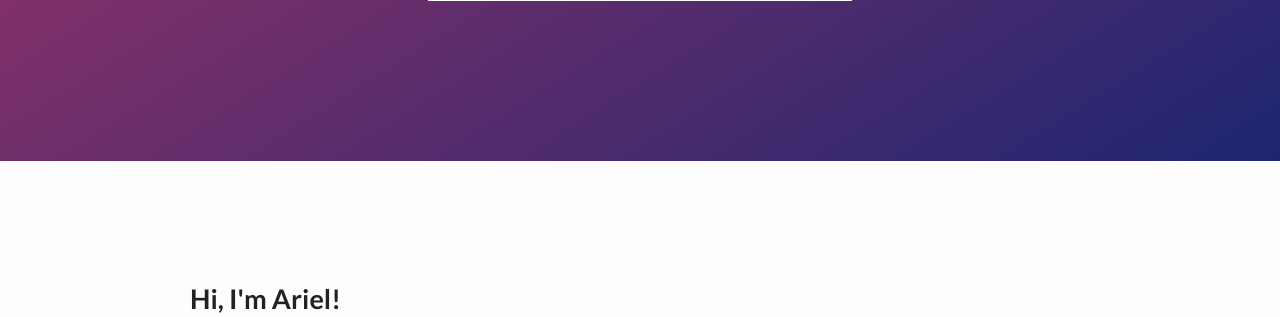
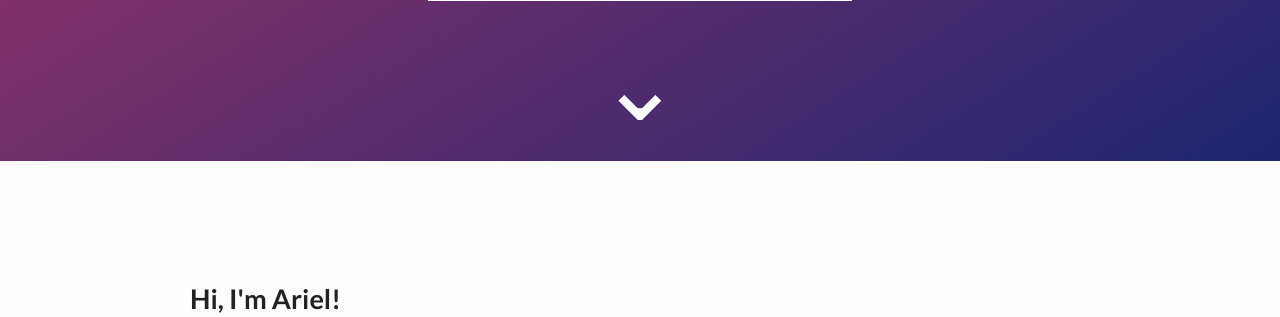
Before and after one commit to askyel/homepage, a PHP site: page / in a window 1280 px wide. Shown: the part 639-956 px from the top of the page. Run offline with PHP 8.4, Linux system fonts and the light colour scheme.

Commit message:
added down arrow

```diff
--- a/css/style.css
+++ b/css/style.css
@@ -101,6 +101,14 @@ h1, h2, h3 {
 	font-size: 100px;
 	margin: 0;
 	padding: 0;
+}
+
+#scroll-symbol {
+    font-size: 100px;
+    text-align: center;
+    width: 100%;
+    position: absolute;
+    bottom: 10px;
 }
 
 
--- a/index.html
+++ b/index.html
@@ -19,6 +19,9 @@
 			<h1>skye</h1>
 			<h1>levy</h1>
 		</div>
+        <div id="scroll-symbol">
+            &#8964;
+        </div>
 	</div>
 
 	<div id="content">
```
